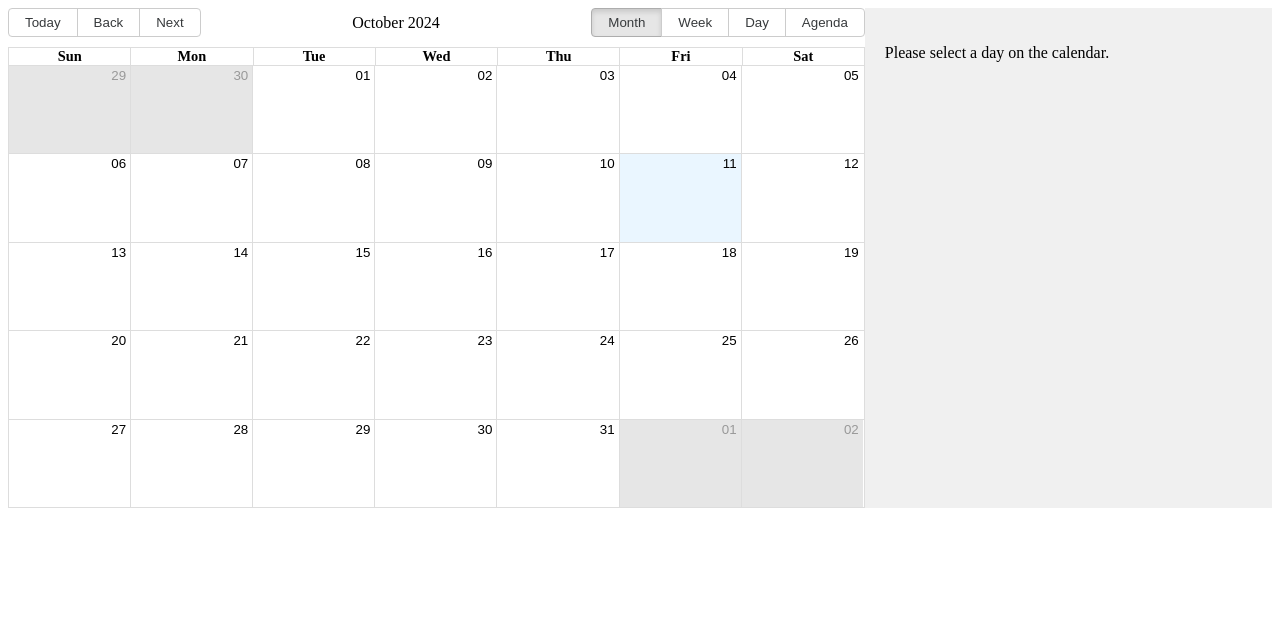
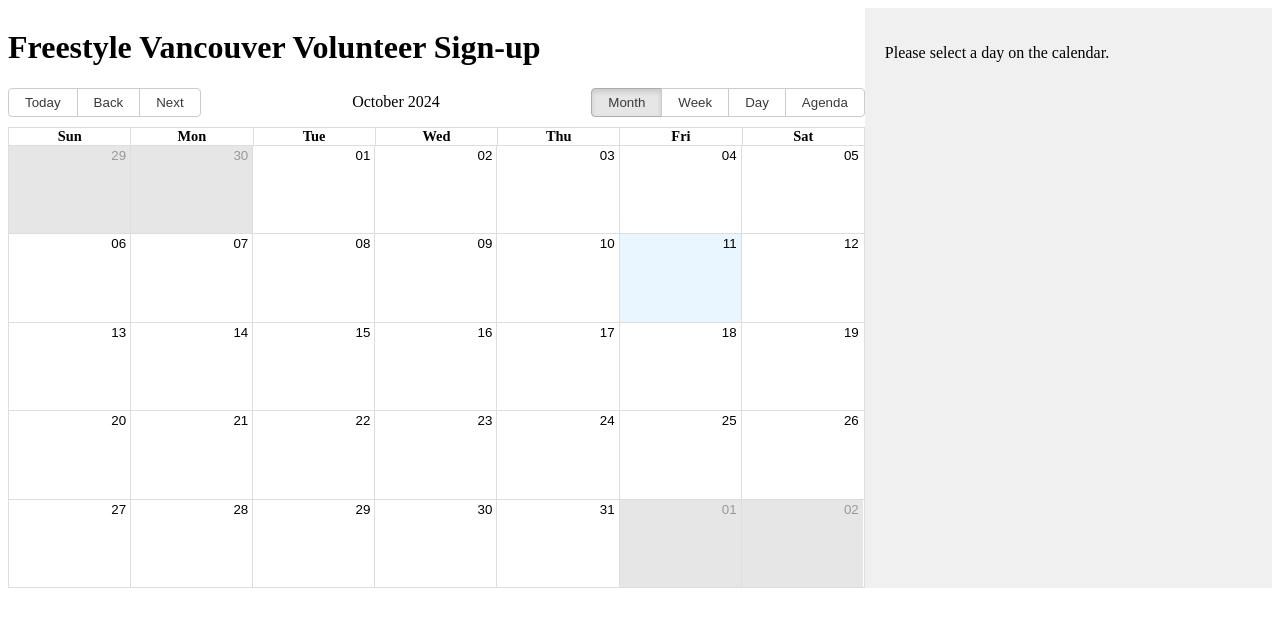
Before and after one commit to mejoshmann/volunteer, a React (Vite) app: page / in a window 1280 px wide. Shown: the top 626 px of the page. Built offline with nearby package versions, Linux system fonts and the light colour scheme.

Commit message:
Add heading to App

```diff
--- a/src/App.jsx
+++ b/src/App.jsx
@@ -1,10 +1,22 @@
-import React, { useState } from 'react';
+import React, { useState, useEffect } from 'react';
 import MyCalendar from './components/calendar/MyCalendar';
 import './App.scss';
+import Navigation from './components/navigation/Navigation';
 
 const App = () => {
   const [selectedDate, setSelectedDate] = useState(null);
   const [volunteers, setVolunteers] = useState({});
+
+  useEffect(() => {
+    const storedVolunteers = localStorage.getItem('volunteers');
+    if (storedVolunteers) {
+      setVolunteers(JSON.parse(storedVolunteers));
+    }
+  }, []);
+
+  useEffect(() => {
+    localStorage.setItem('volunteers', JSON.stringify(volunteers))
+  }, [volunteers]);
 
   const handleDayClick = (day) => {
     setSelectedDate(day);
@@ -47,6 +59,7 @@ const App = () => {
   return (
     <div className="app">
       <div className="calendar-section">
+        <Navigation/>
         <MyCalendar onDayClick={handleDayClick} />
       </div>
       <div className="task-section">
--- /dev/null
+++ b/src/components/navigation/Navigation.jsx
@@ -0,0 +1,14 @@
+import './Navigation.scss';
+
+function Navigation() {
+    return(
+        <>
+        <div className="nav">
+            <h1 className="nav__logo">Freestyle Vancouver Volunteer Sign-up</h1>
+
+        </div>
+        </>
+    )
+}
+
+export default Navigation;
```
Also changed, not shown: src/components/navigation/Navigation.scss (added).
